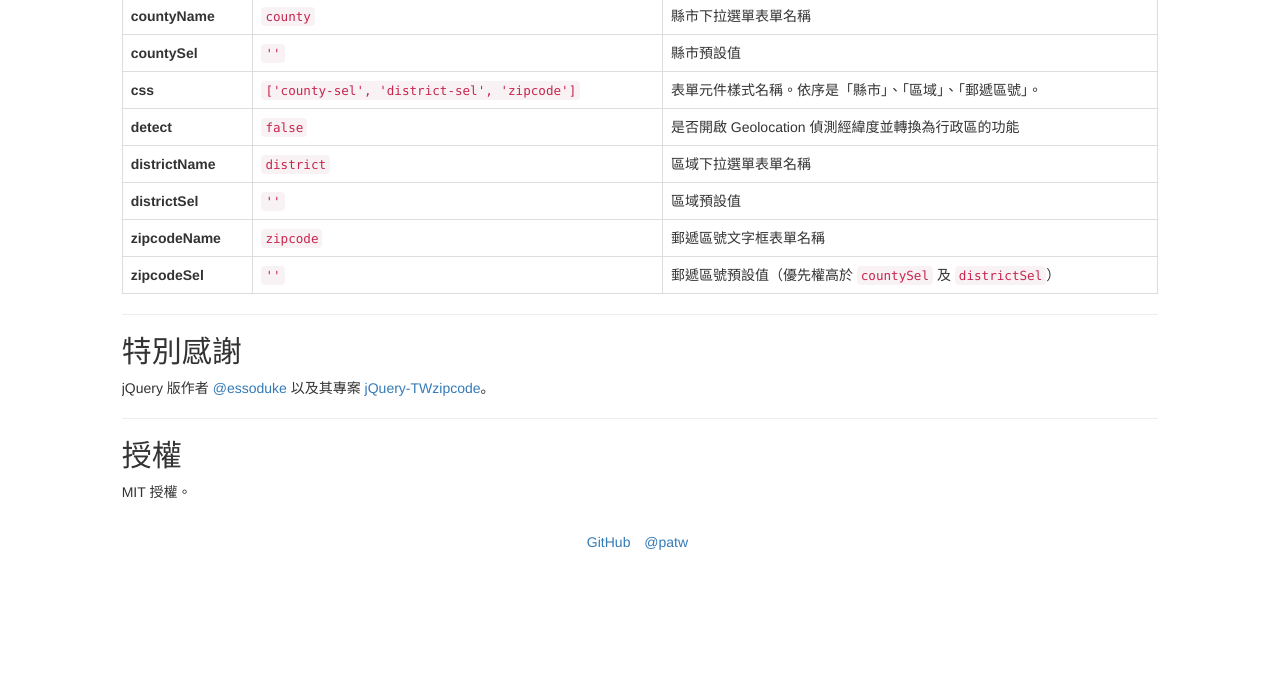
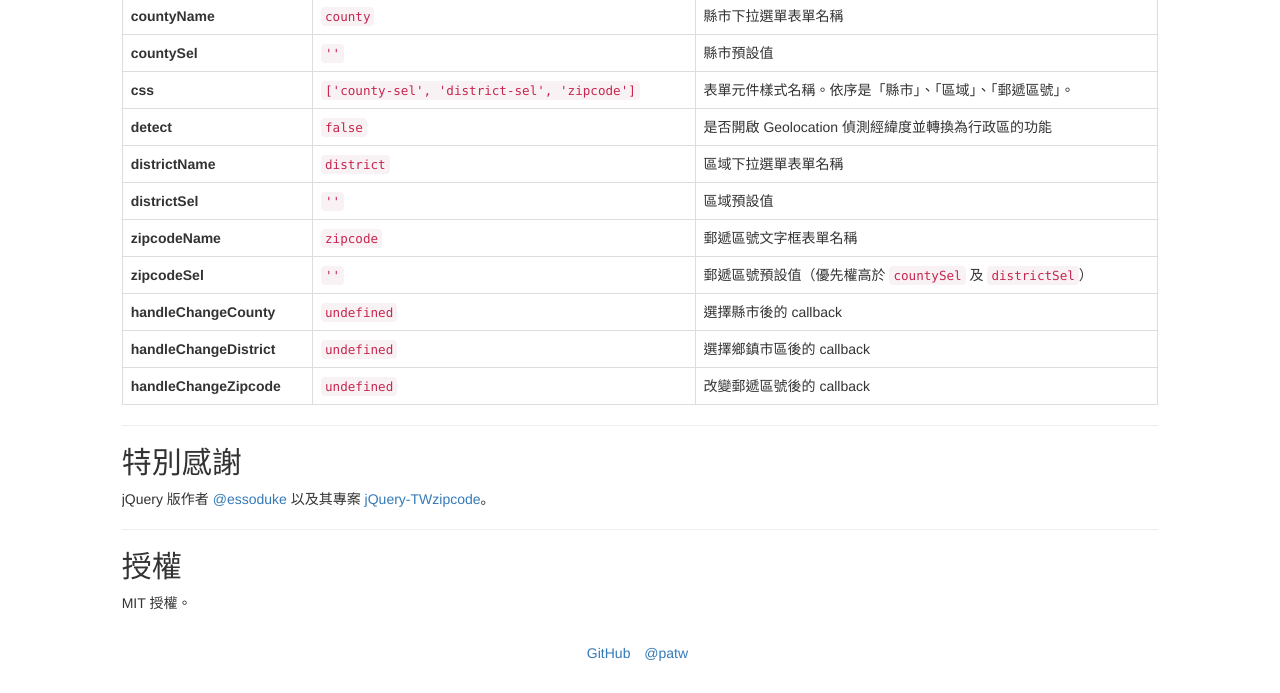
Before and after one commit to patw0929/react-twzipcode, a website: page build/index.html in a window 1280 px wide. Shown: the part 694-1387 px from the top of the page. Before the commit the page ends 1276 px from the top, so only its background shows below. Drawn offline with nearby package versions, Linux system fonts and the light colour scheme; a small style sheet from the web is missing.

Commit message:
Update README

```diff
--- a/build/index.html
+++ b/build/index.html
@@ -111,6 +111,21 @@ React.render(&lt;TWzipcode css={['county-sel', 'district-sel', 'zipcode']} /&gt;
                 <td><code>''</code></td>
                 <td>郵遞區號預設值（優先權高於 <code>countySel</code> 及 <code>districtSel</code>）</td>
               </tr>
+              <tr>
+                <th scope="row">handleChangeCounty</th>
+                <td><code>undefined</code></td>
+                <td>選擇縣市後的 callback</td>
+              </tr>
+              <tr>
+                <th scope="row">handleChangeDistrict</th>
+                <td><code>undefined</code></td>
+                <td>選擇鄉鎮市區後的 callback</td>
+              </tr>
+              <tr>
+                <th scope="row">handleChangeZipcode</th>
+                <td><code>undefined</code></td>
+                <td>改變郵遞區號後的 callback</td>
+              </tr>
             </tbody>
           </table>
 
```
Also changed, not shown: README.md.
